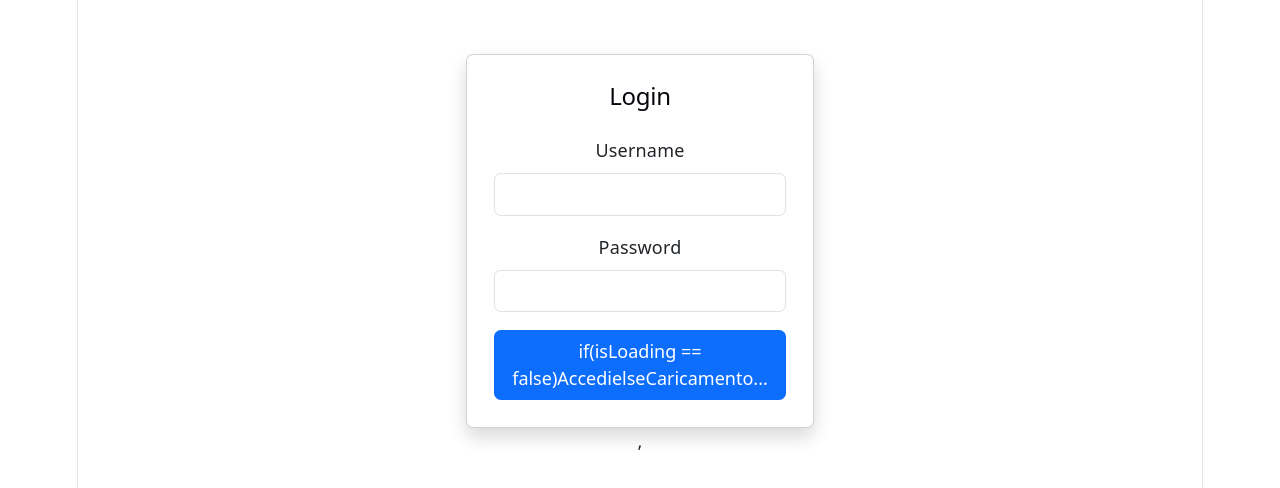
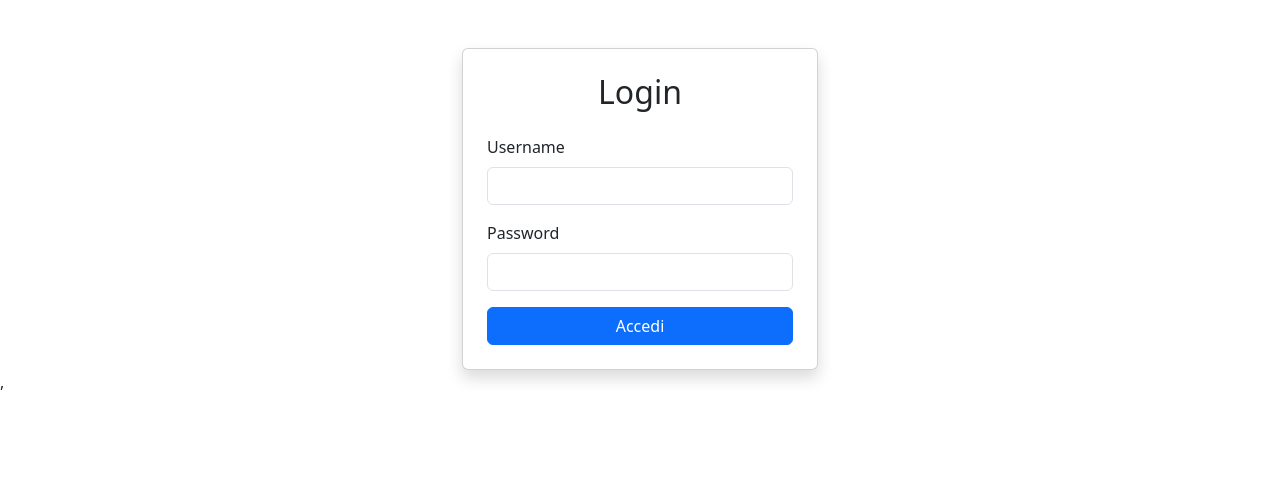
Before and after one commit to giovannicardinali-stack/ProgettoApplicazioniWebCloudMobile, a React app in the folder frontend/: page / in a window 1280 px wide. Shown: the top 488 px of the page. Built offline with nearby package versions, Linux system fonts and the light colour scheme; the HTML template or start-up script is replaced by a standard one.

Commit message:
collegamento con backend funzionante

```diff
--- a/frontend/src/App.jsx
+++ b/frontend/src/App.jsx
@@ -1,8 +1,6 @@
+import { useState } from "react";
 import DashboardAdmin from "./components/DashboardAdmin";
 import LoginForm from "./components/LoginForm";
-
-const { useState } = require("react");
-
 
 function App() {
     const[RuoloUser, setRuoloUser] = useState(() => {
@@ -33,7 +31,7 @@ function App() {
         return <DashboardAdmin onLogout={handleLogout} />
     }
 
-    return null;
+    return <div>Ruolo non autorizzato</div>;
 
 }
 
--- a/frontend/src/api.js
+++ b/frontend/src/api.ts
@@ -2,7 +2,7 @@ import axios from 'axios';
 
 //configurazione indirizzo
 const api = axios.create({
-    URL: 'http://localhost:8080'
+    baseURL: '/',
 });
 
 //codice per passare automaticamente il token dal browser all'header
--- a/frontend/src/components/LoginForm.tsx
+++ b/frontend/src/components/LoginForm.tsx
@@ -85,8 +85,7 @@ const LoginForm = ({ onLoginSuccess }: LoginProps) => {
                 className="btn btn-primary w-100"
                 disabled={isLoading}
               >
-                if(isLoading == false){"Accedi"}
-                else{"Caricamento..."}
+                {isLoading ? "Caricamento..." : "Accedi"}
               </button>
             </form>
           </div>
--- a/frontend/src/index.css
+++ b/frontend/src/index.css
@@ -1,3 +1,5 @@
+
+/*
 :root {
   --text: #6b6375;
   --text-h: #08060d;
@@ -109,3 +111,4 @@ code {
   padding: 4px 8px;
   background: var(--code-bg);
 }
+  */
--- a/frontend/vite.config.js
+++ b/frontend/vite.config.js
@@ -6,7 +6,7 @@ export default defineConfig({
   plugins: [react()],
   server: {
     proxy: {
-      api: {
+      '/api': {
         target: "http://localhost:8080",
         changeOrigin: true,
         secure: false,
```
